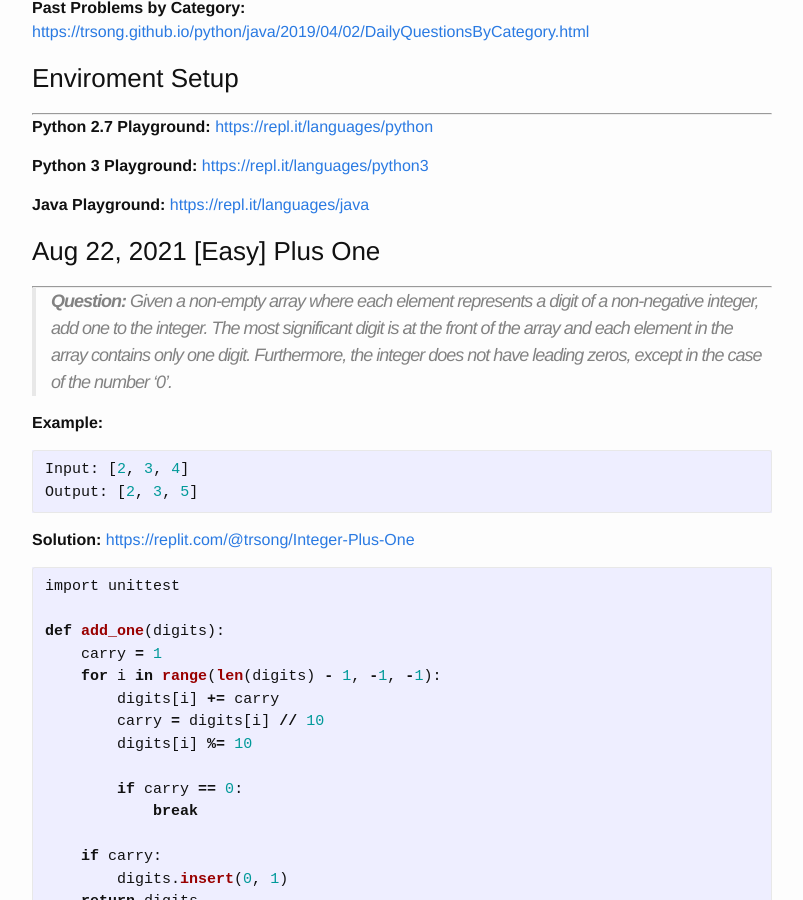
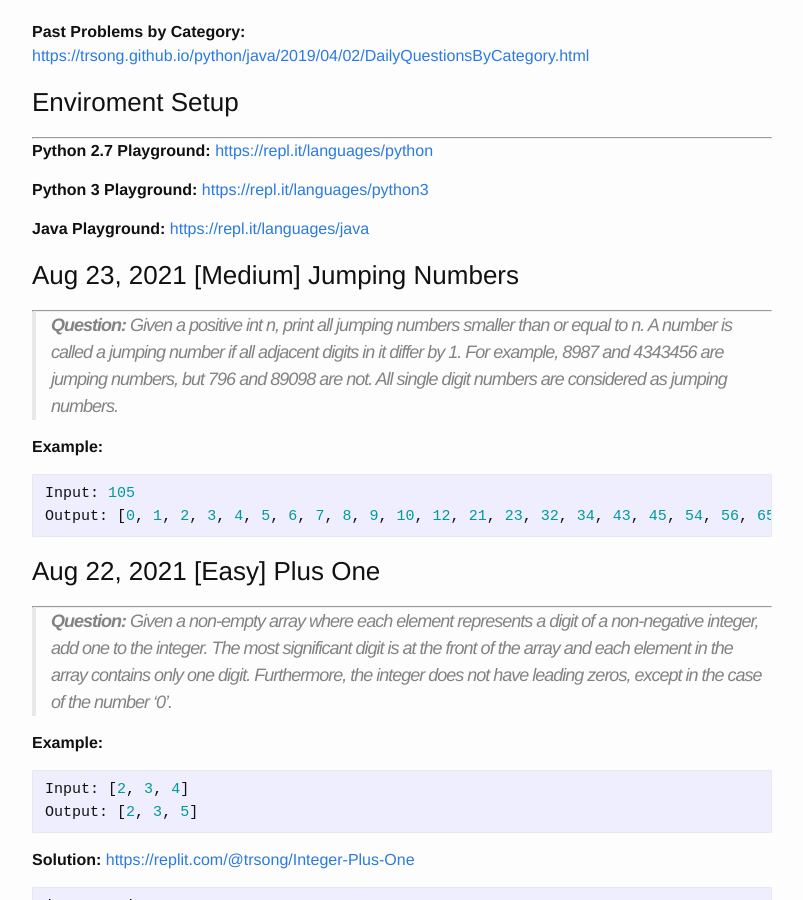
Before and after one commit to trsong/trsong.github.io, a Jekyll site: the page built from _posts/2021-08-01-DailyQuestionsAug.md, in a window 1280 px wide and 900 px high, scrolled down 858 px. Shown: the whole window, without its empty margins (238-1041 px from the left). Built offline with Jekyll 4.4.1, drawn with Linux system fonts in a browser that asks for light colours; some of the changed text lies outside the part shown.

Commit message:
Add Aug 23 question

````diff
--- a/_posts/2021-08-01-DailyQuestionsAug.md
+++ b/_posts/2021-08-01-DailyQuestionsAug.md
@@ -20,6 +20,17 @@ categories: Python/Java
 
 **Java Playground:** [https://repl.it/languages/java](https://repl.it/languages/java)
 
+
+### Aug 23, 2021 \[Medium\] Jumping Numbers
+---
+> **Question:** Given a positive int n, print all jumping numbers smaller than or equal to n. A number is called a jumping number if all adjacent digits in it differ by 1. For example, 8987 and 4343456 are jumping numbers, but 796 and 89098 are not. All single digit numbers are considered as jumping numbers.
+
+**Example:**
+
+```py
+Input: 105
+Output: [0, 1, 2, 3, 4, 5, 6, 7, 8, 9, 10, 12, 21, 23, 32, 34, 43, 45, 54, 56, 65, 67, 76, 78, 87, 89, 98, 101]
+```
 
 ### Aug 22, 2021 \[Easy\] Plus One
 ---
````
